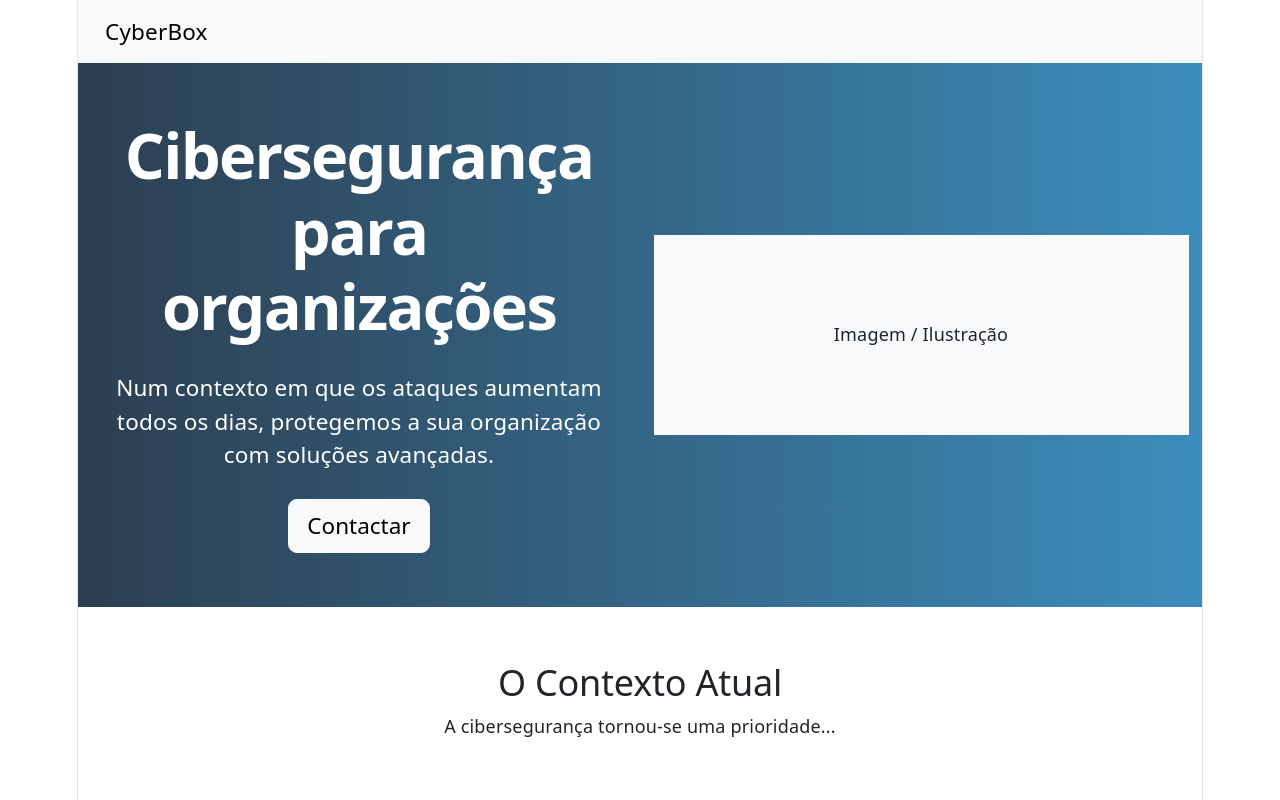
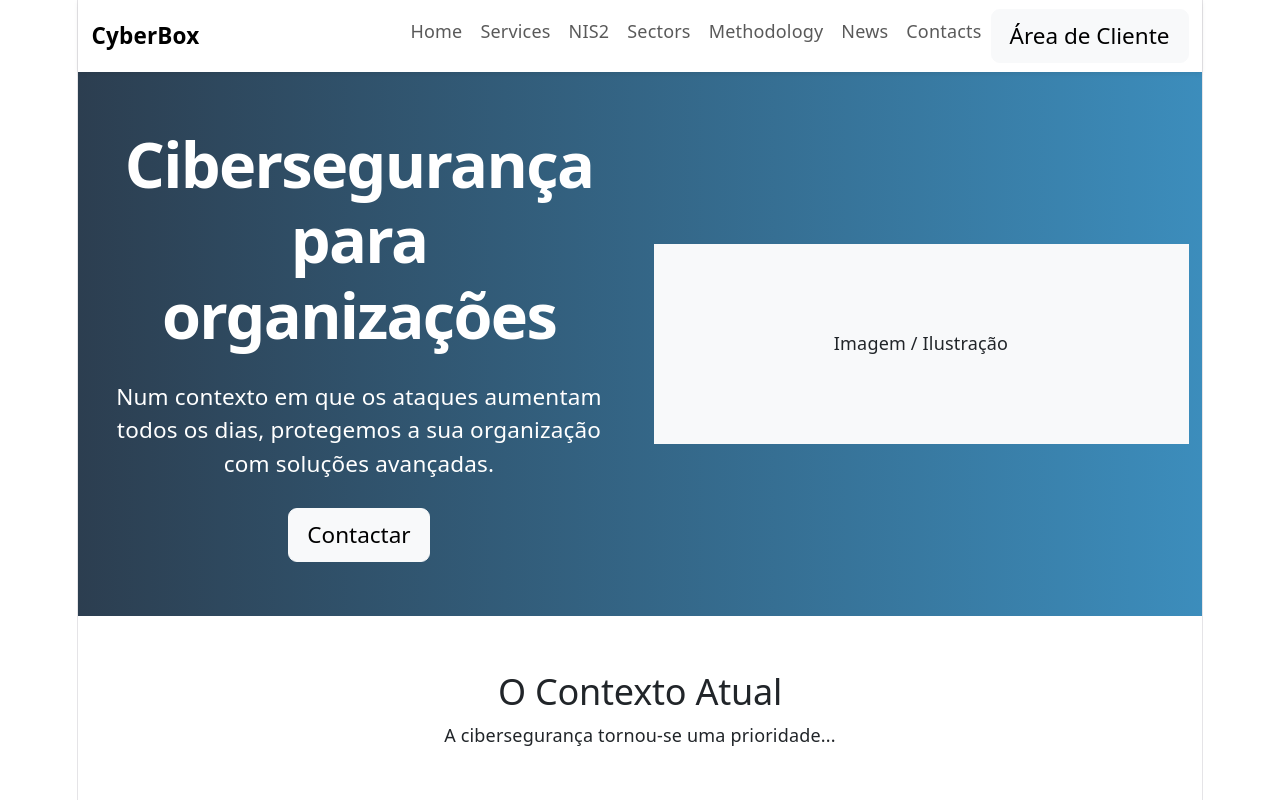
Before and after one commit to CaioNasc18/Orion, a React (Vite) app in the folder Project/frontend/: page / in a window 1280 px wide. Shown: the top 800 px of the page. Built offline with nearby package versions, Linux system fonts and the light colour scheme.

Commit message:
Navbar done!

```diff
--- a/Project/frontend/package.json
+++ b/Project/frontend/package.json
@@ -12,7 +12,8 @@
   "dependencies": {
     "bootstrap": "^5.3.8",
     "react": "^19.2.5",
-    "react-dom": "^19.2.5"
+    "react-dom": "^19.2.5",
+    "react-router-dom": "^7.15.0"
   },
   "devDependencies": {
     "@eslint/js": "^9.39.4",
--- a/Project/frontend/src/components/navbar.jsx
+++ b/Project/frontend/src/components/navbar.jsx
@@ -1,7 +1,62 @@
 function Navbar() {
   return (
-    <nav className="navbar navbar-expand-lg bg-light px-4">
-      <span className="navbar-brand">CyberBox</span>
+    <nav className="navbar navbar-expand-lg navbar-light bg-white shadow-sm">
+      <div className="container">
+
+        {/* Logo */}
+        <a className="navbar-brand fw-bold" href="#">
+          CyberBox
+        </a>
+
+        {/* Botão mobile */}
+        <button
+          className="navbar-toggler"
+          type="button"
+          data-bs-toggle="collapse"
+          data-bs-target="#navbarNav"
+        >
+          <span className="navbar-toggler-icon"></span>
+        </button>
+
+        {/* Links */}
+        <div className="collapse navbar-collapse" id="navbarNav">
+          <ul className="navbar-nav ms-auto">
+
+            <li className="nav-item">
+              <a className="nav-link" href="#">Home</a>
+            </li>
+
+            <li className="nav-item">
+              <a className="nav-link" href="#">Services</a>
+            </li>
+
+            <li className="nav-item">
+              <a className="nav-link" href="#">NIS2</a>
+            </li>
+
+            <li className="nav-item">
+              <a className="nav-link" href="#">Sectors</a>
+            </li>
+
+            <li className="nav-item">
+              <a className="nav-link" href="#">Methodology</a>
+            </li>
+
+            <li className="nav-item">
+              <a className="nav-link" href="#">News</a>
+            </li>
+
+            <li className="nav-item">
+              <a className="nav-link" href="#">Contacts</a>
+            </li>
+
+            <button className="btn btn-light btn-lg">
+              Área de Cliente
+            </button>
+
+          </ul>
+        </div>
+      </div>
     </nav>
   );
 }
--- a/Project/frontend/src/main.jsx
+++ b/Project/frontend/src/main.jsx
@@ -4,6 +4,7 @@
 import App from './App.jsx'
 import 'bootstrap/dist/css/bootstrap.min.css';
 
+
 createRoot(document.getElementById('root')).render(
   <StrictMode>
     <App />
```
Also changed, not shown: 1 other file (tests, documents, lock files or other folders).
